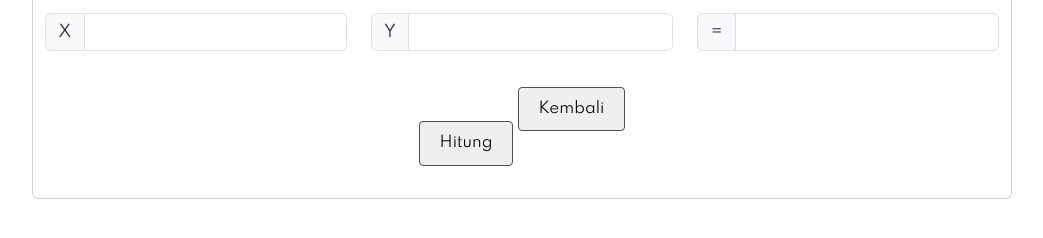
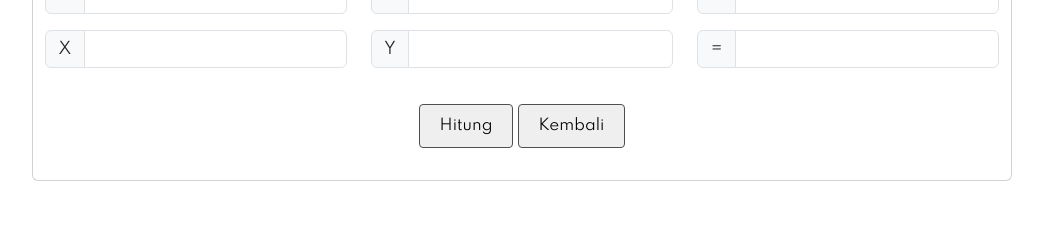
Before and after one commit to kolomonyong/kolomonyong.github.io, a plain HTML site: page tb1.github.io/matriks2x2.html in a window 1280 px wide. Shown: the part 342-580 px from the top of the page, without its empty margins (118-1161 px from the left). Drawn offline with nearby package versions, Linux system fonts and the light colour scheme.

Commit message:
Update matriks2x2.html

```diff
--- a/tb1.github.io/matriks2x2.html
+++ b/tb1.github.io/matriks2x2.html
@@ -59,8 +59,9 @@
                         </div>
                     </div>
                     <button class="button mb-3" onclick="op()">Hitung</button>
-                    <a href="index.html" class="button mb-3"
-                        style="text-decoration: none; background-color: #EFEFEF; padding: 10px 20px;">Kembali</a>
+                    <button class="button mb-3">
+                      <a href="index.html" style="text-decoration: none; color: black">Kembali</a>
+                    </button>
                     <p id="jwb1"></p>
                     <p id="jwb2"></p>
                     <p id="jwb3"></p>
```
